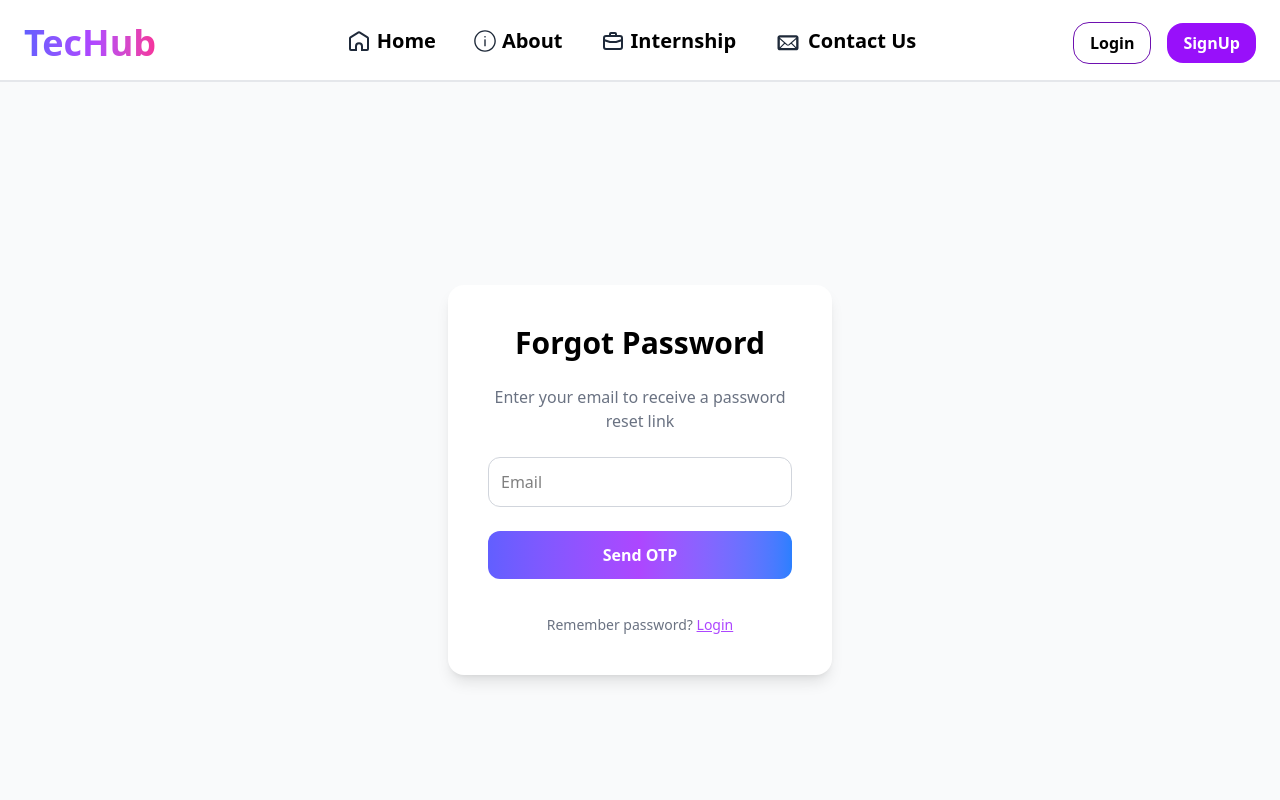
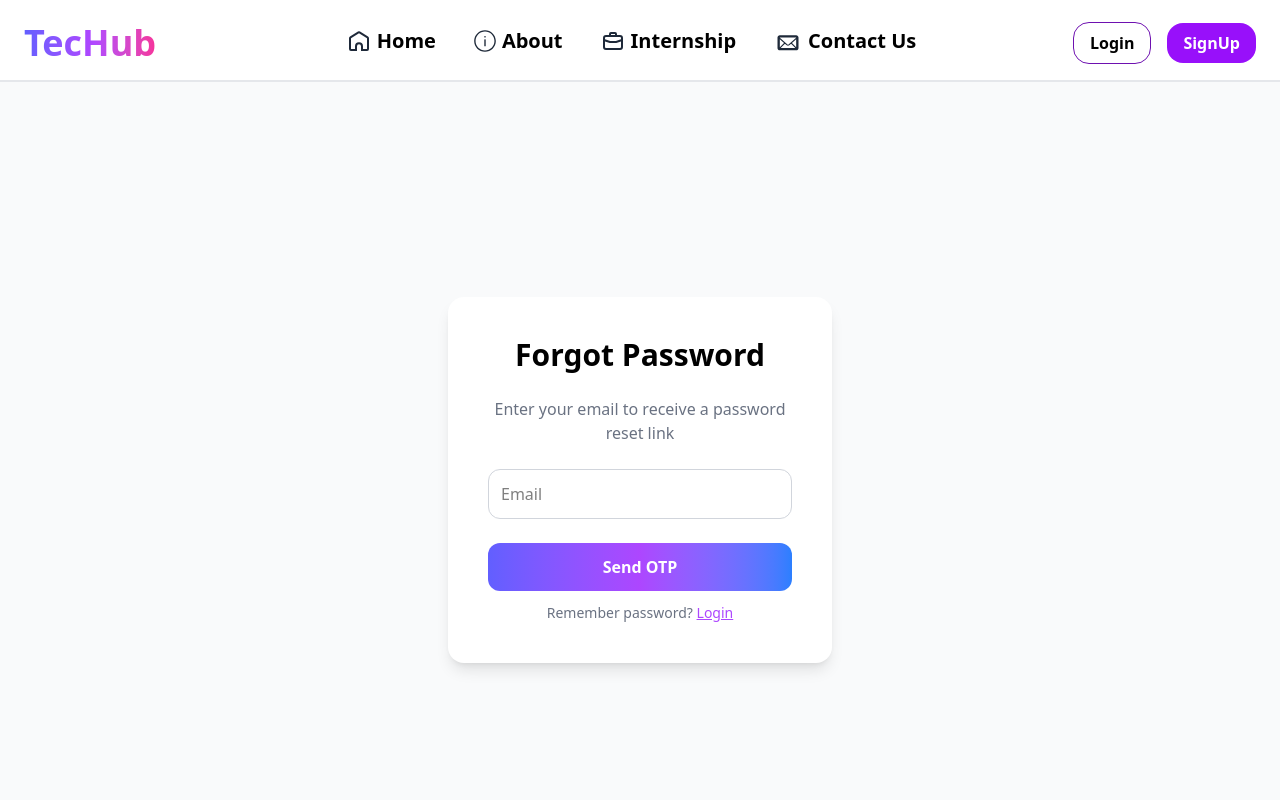
Before and after one commit to Muzamil-Fatima/Tec-Hub, a React app in the folder frontend/: page /forget-password in a window 1280 px wide. Shown: the top 800 px of the page. Built offline with nearby package versions, Linux system fonts and the light colour scheme; no server answers; the HTML template or start-up script is replaced by a standard one.

Commit message:
Add resetPassword

```diff
--- a/frontend/src/App.jsx
+++ b/frontend/src/App.jsx
@@ -10,6 +10,7 @@ import Login from "./pages/Auth/Login";
 import Signup from "./pages/Auth/SignUp";
 import Forget from "./pages/Auth/Forget";
 import VerifyEmail from "./pages/Auth/VerifyEmail";
+import ResetPassword from "./pages/Auth/ResetPassword";
 function App() {
   return (
     <>
@@ -34,6 +35,7 @@ function App() {
           <Route path="/signup" element={<Signup />} />
           <Route path="/forget-password" element={<Forget />} />
           <Route path="/verify-email" element={<VerifyEmail />} />
+          <Route path="/reset-password/:token" element={<ResetPassword />} />
           <Route path="/" element={<LandingPage />} />
           <Route path="/about" element={<AboutUs />} />
           <Route path="/contact" element={<ContactInfo />} />
--- a/frontend/src/pages/Auth/Forget.jsx
+++ b/frontend/src/pages/Auth/Forget.jsx
@@ -55,13 +55,14 @@ const Forget = ({ setEmail }) => {
           onChange={(e) => setInputEmail(e.target.value)}
           required
         />
-
+        <Link to="/verify-email">
           <button
             disabled={loading}
             className="w-full bg-linear-to-r from-indigo-500 via-purple-500 to-blue-500 text-white py-3 rounded-xl font-semibold hover:opacity-90"
           >
             {loading ? "Sending..." : "Send OTP"}
           </button>
+        </Link>
 
         <p className="text-sm text-center text-gray-500 mt-3">
           Remember password?{" "}
```
Lines whose indentation alone changed are shown as unchanged.
